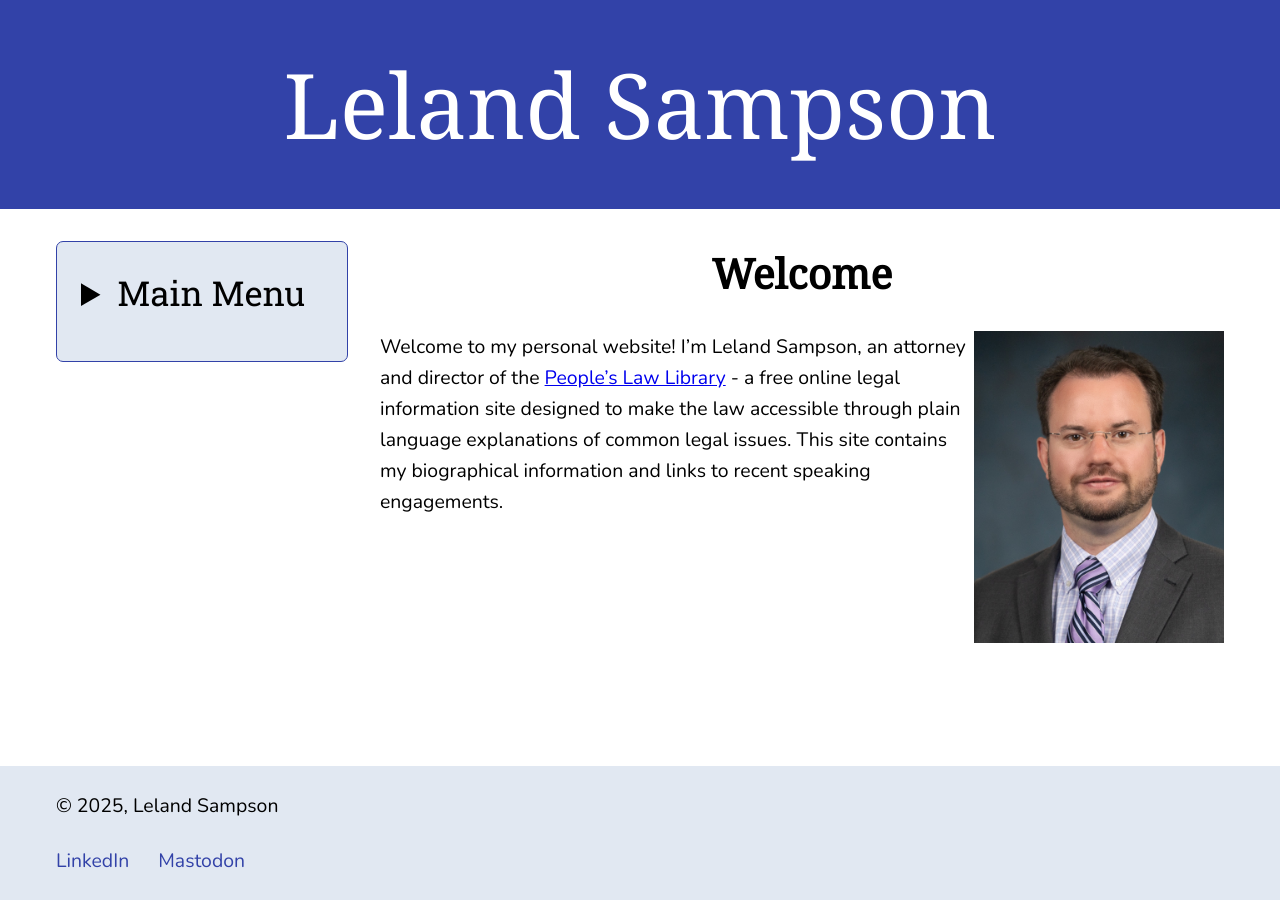
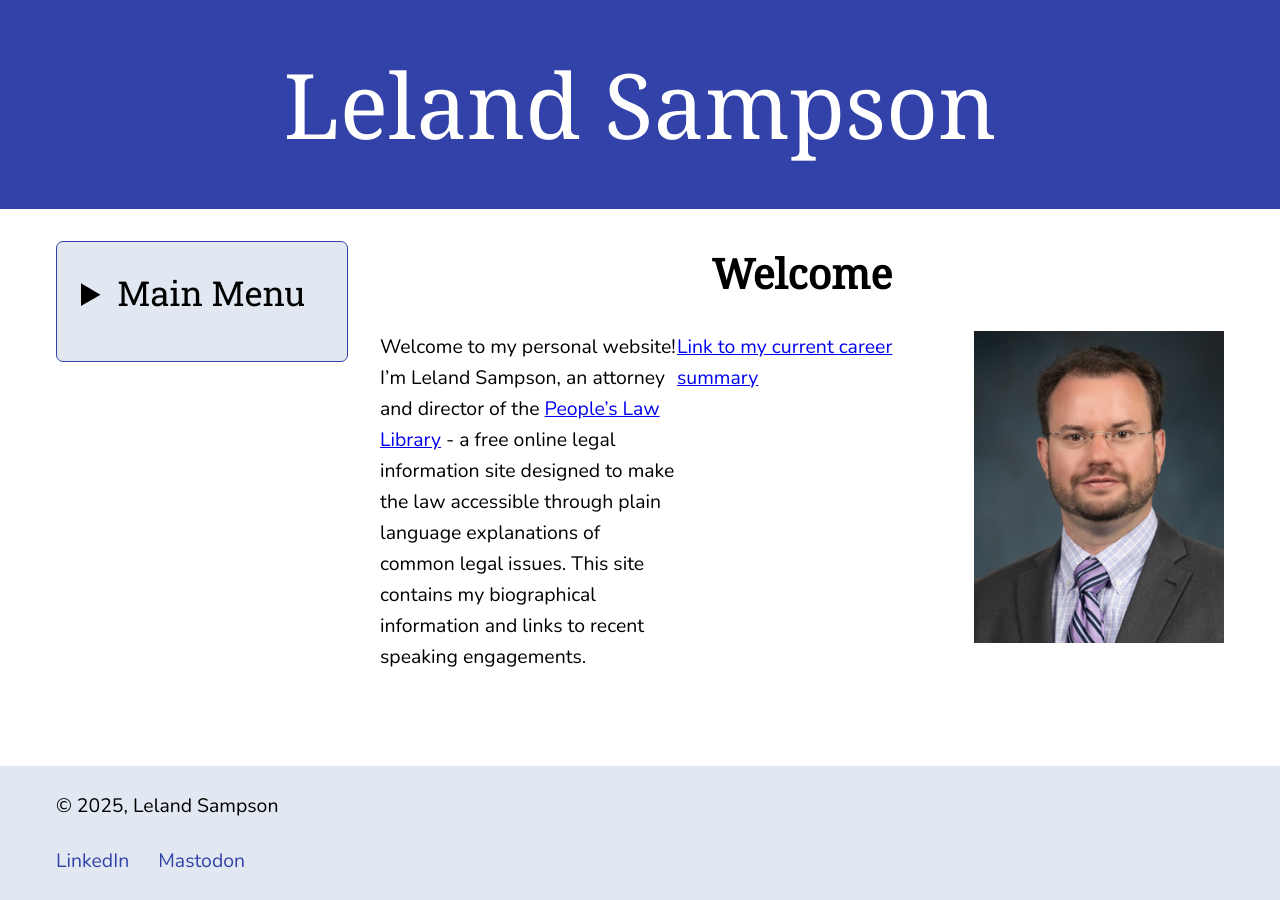
Before and after one commit to lelandsampson/Leland-Sampson-Website, a Jekyll site: the page built from index.md, in a window 1280 px wide. Built offline with Jekyll 4.4.1, drawn with Linux system fonts in a browser that asks for light colours.

Commit message:
Update index.md

```diff
--- a/index.md
+++ b/index.md
@@ -7,5 +7,6 @@ title: Home
 
 <div class="content-section">
     <p>Welcome to my personal website! I’m Leland Sampson, an attorney and director of the <a href="https://peoples-law.org">People’s Law Library</a> - a free online legal information site designed to make the law accessible through plain language explanations of common legal issues. This site contains my biographical information and links to recent speaking engagements.</p>
+	<p><a href="/files/C.L.Sampson-CV-2025-02.pdf">Link to my current career summary</a></p>
     <img src="/images/sampson-headshot-small.jpg" alt="Leland Sampson" class="profile-image">
 </div>
```
